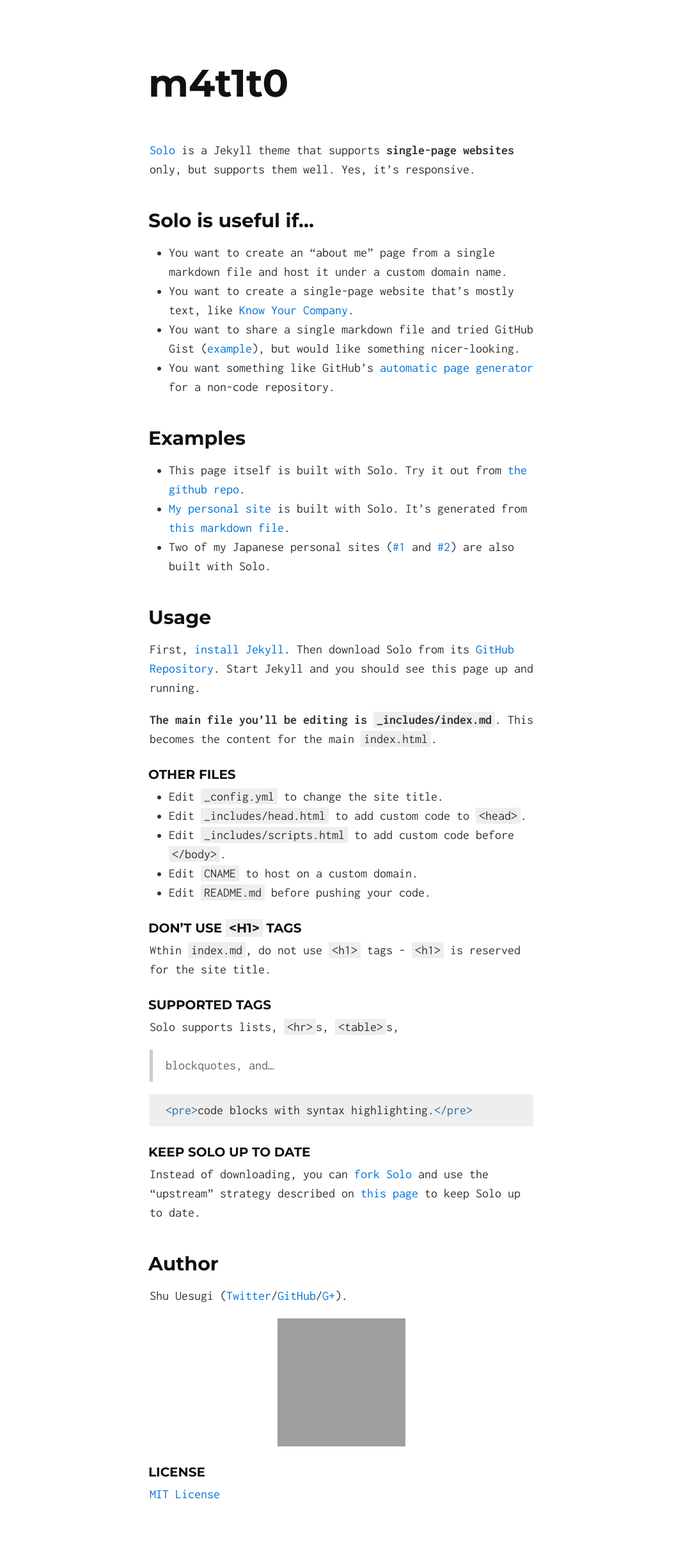
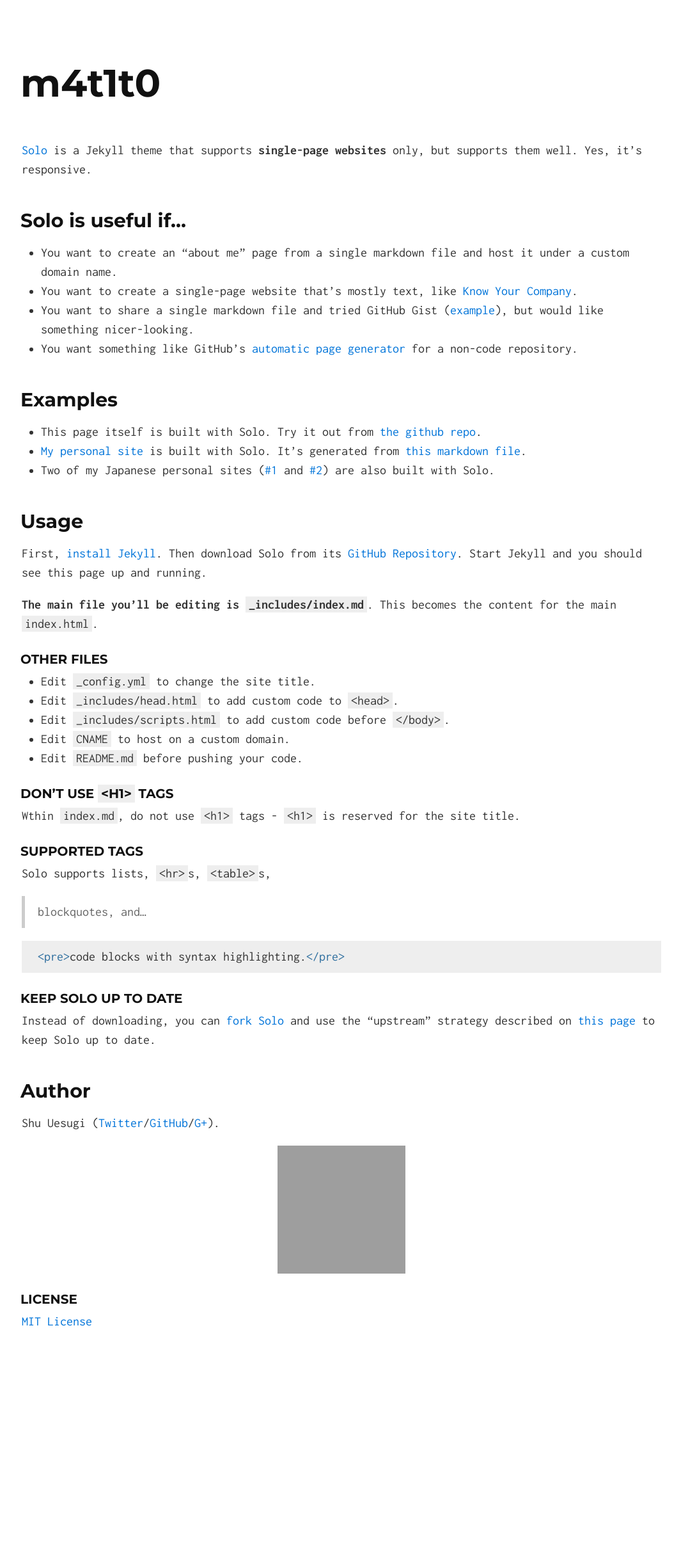
Before and after one commit to m4t1t0/m4t1t0.github.io, a Jekyll site: the page built from index.html, in a window 1280 px wide. Shown: the whole page at 64% size, without its empty margins (106-1171 px from the left). Built offline with Jekyll 4.4.1, drawn with Linux system fonts in a browser that asks for light colours; Markdown is read by kramdown in place of the engine named in the settings; after the commit the page ends 2180 px from its top, so only the background shows below that; grey boxes are pictures that could not be loaded.

Commit message:
Change container width and fonts

```diff
--- a/css/solo.css
+++ b/css/solo.css
@@ -5,7 +5,7 @@ html {
   font: 16px/1.5 Inconsolata, sans-serif;
 }
 
-@media (min-width: 30rem) {
+@media (min-width: 50rem) {
   html {
     font-size: 20px;
   }
@@ -16,7 +16,7 @@ body {
   color: #333;
 }
 
-@media (min-width: 30rem) {
+@media (min-width: 50rem) {
   body {
     margin-top: 5rem;
   }
@@ -44,7 +44,7 @@ h1 {
   margin-bottom: 1rem;
 }
 
-@media (min-width: 30rem) {
+@media (min-width: 50rem) {
   h1 {
     font-size: 3rem;
     margin-bottom: 3rem;
@@ -61,7 +61,7 @@ h2 {
   margin-bottom: 0.75rem;
 }
 
-@media (min-width: 30rem) {
+@media (min-width: 50rem) {
   h2 {
     margin-top: 2.5rem;
     font-size: 1.5rem;
@@ -142,7 +142,7 @@ code {
 }
 
 .container {
-  max-width: 30rem;
+  max-width: 50rem;
   margin: 0 auto;
   padding: 0 1rem;
 }
```
